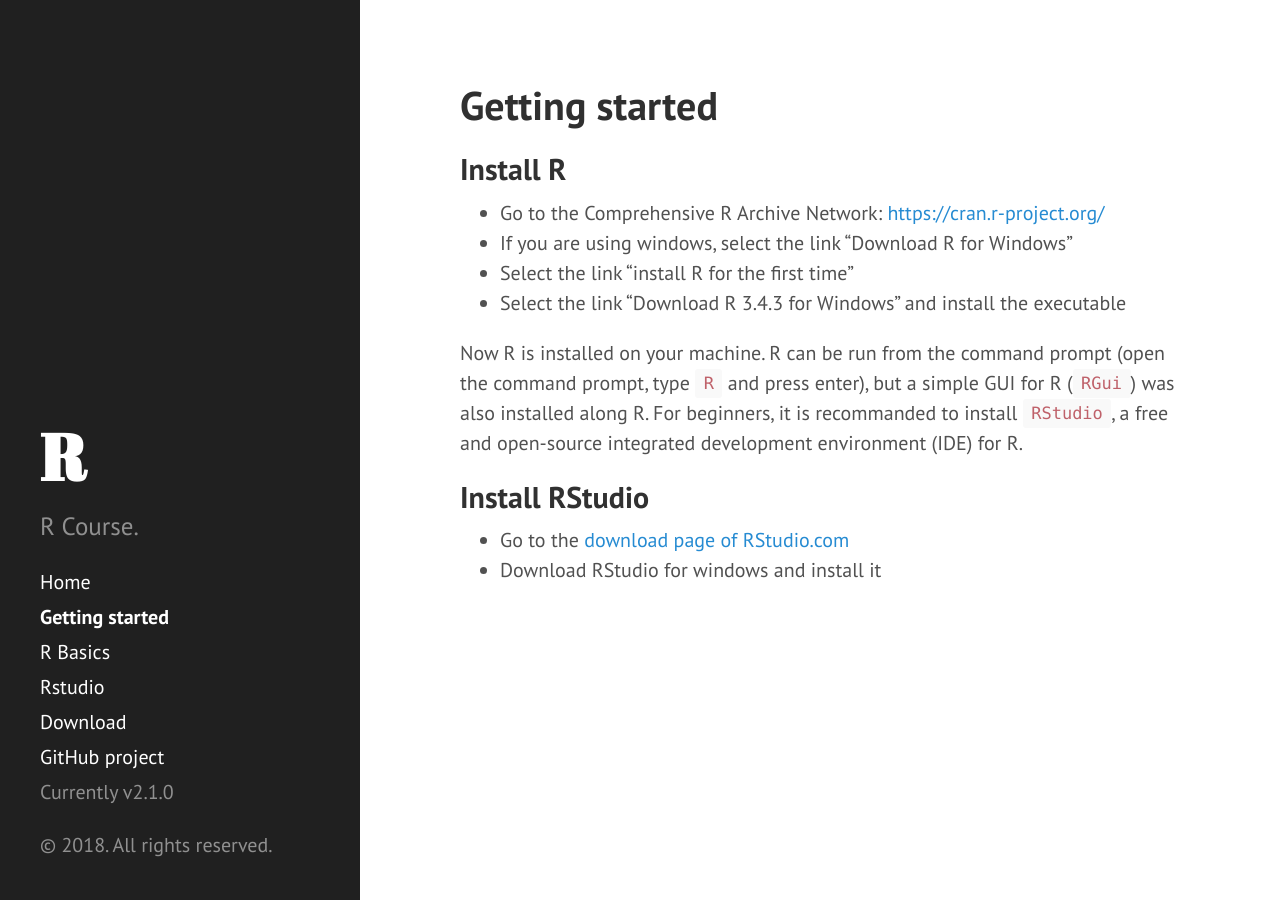
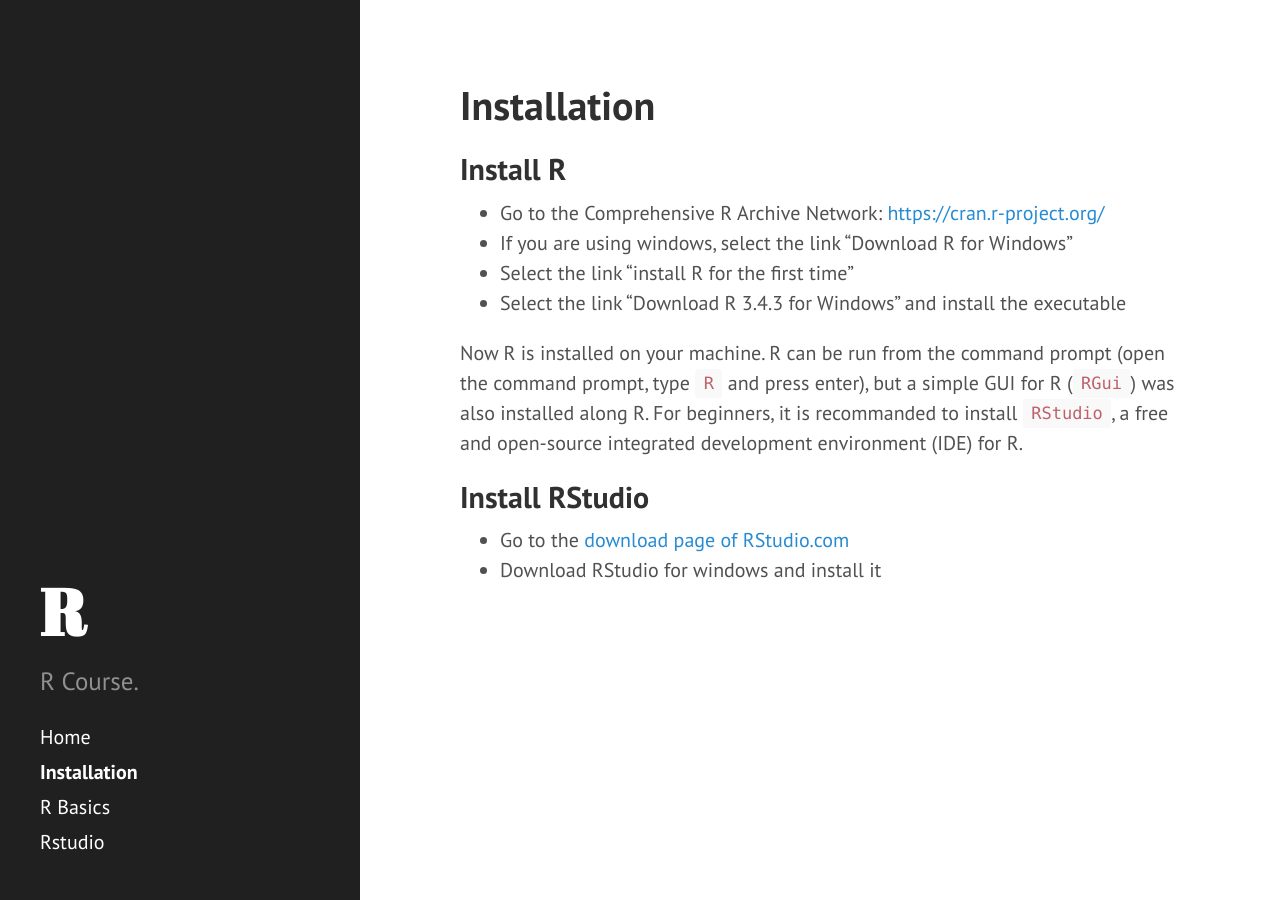
Before and after one commit to emanuelhuber/Rcourse, a Jekyll site: the page built from 01_gettingstarted.md, in a window 1280 px wide. Built offline with Jekyll 4.4.1, drawn with Linux system fonts in a browser that asks for light colours; Markdown is read by kramdown in place of the engine named in the settings.

Commit message:
add new pages

```diff
--- a/01_gettingstarted.md
+++ b/01_gettingstarted.md
@@ -1,6 +1,6 @@
 ---
 layout: page
-title: Getting started
+title: Installation
 ---
 
 
--- a/_includes/sidebar.html
+++ b/_includes/sidebar.html
@@ -26,11 +26,11 @@
         {% endif %}
       {% endfor %}
 
-      <a class="sidebar-nav-item" href="{{ site.github.repo }}/archive/v{{ site.version }}.zip">Download</a>
+      <!--<a class="sidebar-nav-item" href="{{ site.github.repo }}/archive/v{{ site.version }}.zip">Download</a>
       <a class="sidebar-nav-item" href="{{ site.github.repo }}">GitHub project</a>
-      <span class="sidebar-nav-item">Currently v{{ site.version }}</span>
+      <span class="sidebar-nav-item">Currently v{{ site.version }}</span>-->
     </nav>
 
-    <p>&copy; {{ site.time | date: '%Y' }}. All rights reserved.</p>
+    <!--<p>&copy; {{ site.time | date: '%Y' }}. All rights reserved.</p>-->
   </div>
 </div>
```
Also changed, not shown: 02_rstudio.md (+7 -0 lines), img/00_environment.png (added), img/01_history.png (added), img/03_help.png (added), img/04_plot.png (added), img/05_getwd.png (added), img/05_setwd.png (added), img/06_setwd_2.png (added), img/07_install_package.png (added), img/08_install_package.png (added), img/09_install_package.png (added), img/10_newFile.png (added), img/11_newfile.png (added), img/12_run.png (added), 2 more files.
